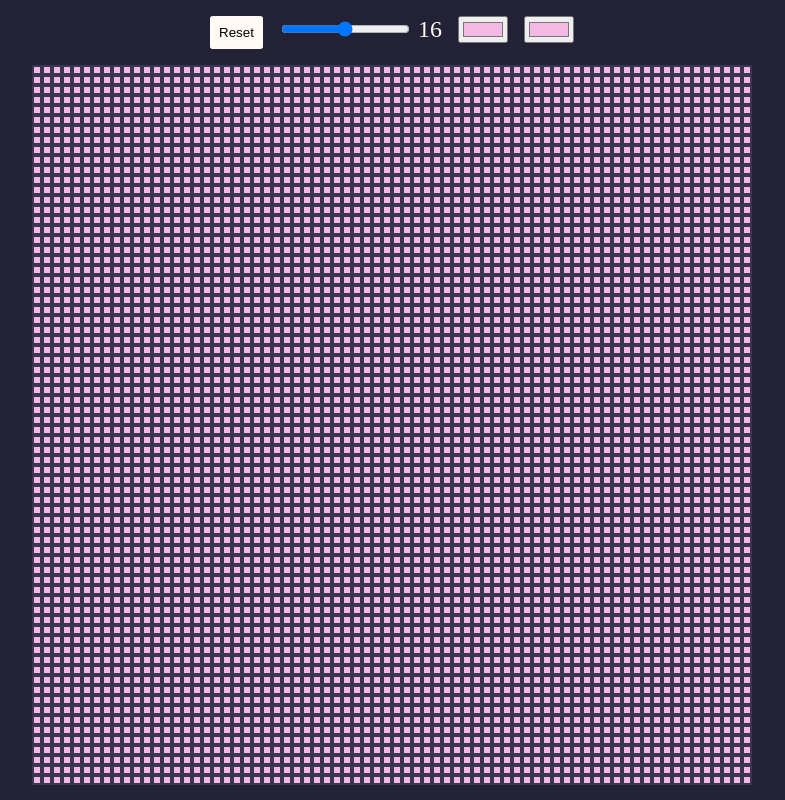
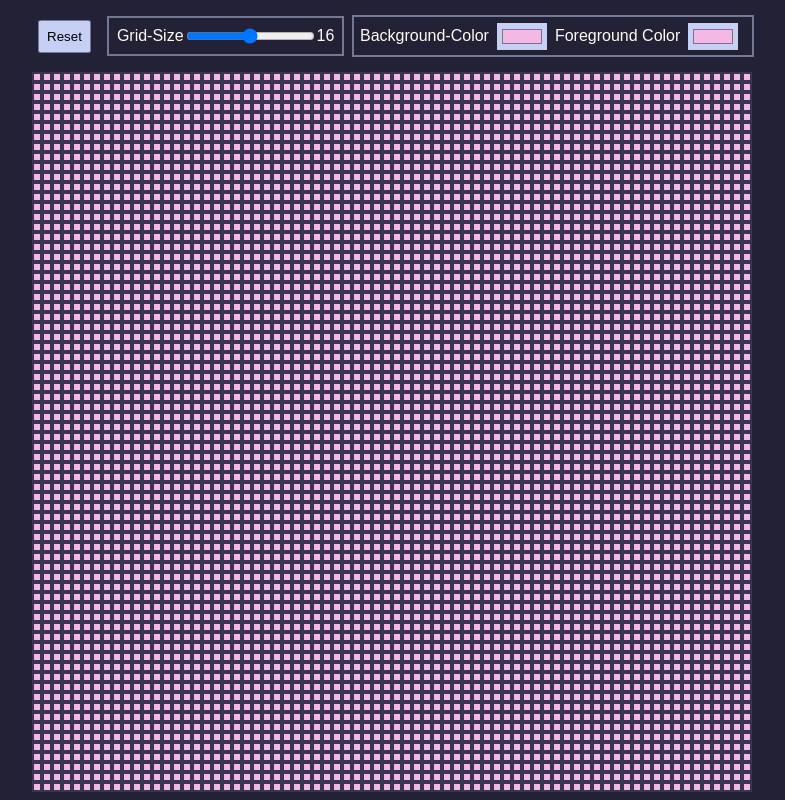
Before and after one commit to danhoernchen/odin-etch-a-sketch, a plain HTML site: page index.html in a window 1280 px wide. Shown: the whole page, without its empty margins (248-1033 px from the left). Drawn offline with Linux system fonts and the light colour scheme.

Commit message:
added labels for controls
added labels and borders for size and color controls

```diff
--- a/index.html
+++ b/index.html
@@ -11,6 +11,7 @@
     <div class="controls">
       <button id="resetBtn">Reset</button>
       <div class="sizeCont">
+        <label for="size">Grid-Size</label>
         <input
           type="range"
           min="16"
@@ -22,9 +23,12 @@
         />
         <output>16</output>
       </div>
-
-      <input id="color1" type="color" class="color" value="#f4b8e4" />
-      <input id="color2" type="color" class="color" value="#f4b8e4" />
+      <div class="colors">
+        <label for="color1">Background-Color</label>
+        <input id="color1" type="color" class="color" value="#f4b8e4" />
+        <label for="color2">Foreground Color</label>
+        <input id="color2" type="color" class="color" value="#f4b8e4" />
+      </div>
     </div>
     <div id="mainContainer" class="mainContainer"></div>
 
--- a/styles.css
+++ b/styles.css
@@ -1,7 +1,10 @@
+@import url('https://fonts.googleapis.com/css2?family=Fjalla+One&display=swap');
+
 body {
     box-sizing: border-box;
     background-color: #232136;
     color: #fffaf3;
+    font-family: 'Fialla One', sans-serif;
 }
 
 #mainContainer {
@@ -23,26 +26,43 @@ body {
     width: 100%;
     display: flex;
     justify-content: center;
-    align-content: center;
     margin-top: 1vh;
     margin-bottom: 1vh;
+    align-items: center;
 }
 
 .controls button {
     padding: 1vh;
     margin: 1vh;
-    background-color: #fffaf3;
-    border: 1px solid #fffaf3;
+    background-color: #c6d0f5;
+    border: 1px solid #737994;
     border-radius: 7%;
 
 }
 
+.colors {
+    display: flex;
+    align-items: center;
+    border: 2px solid #737994;
+    padding: .7vh;
+}
+
 .controls .color {
-    margin: 1vh;
+    margin-left: 1vh;
+    margin-right: 1vh;
+    background-color: #c6d0f5;
+    border: 1px solid #c6d0f5;
 }
 
 .sizeCont {
     margin: 1vh;
-    text-align: center;
-    font-size: 24px;
+    display: flex;
+    align-items: center;
+    border: 2px solid #737994;
+    padding: 1vh;
 }
+
+.controls label {
+    display: inline-block;
+    vertical-align: center;
+}
```
